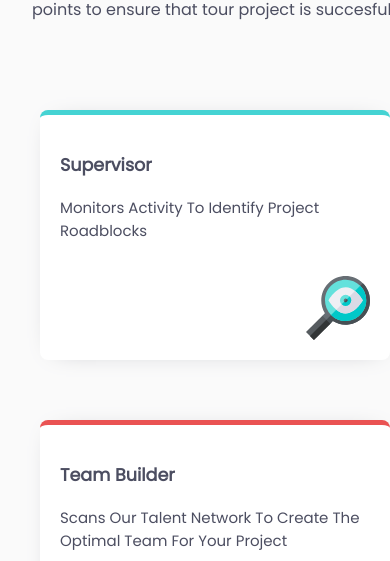
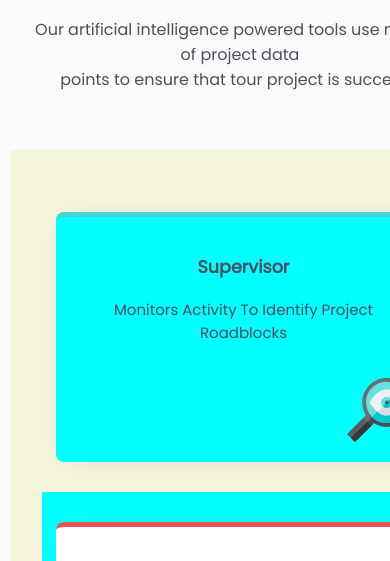
Before and after one commit to omarwork/Four-card-poster-proj, a plain HTML site: page index.html in a window 390 px wide. Shown: the part 240-801 px from the top of the page. Drawn offline with Linux system fonts and the light colour scheme.

Commit message:
mobile_edit

```diff
--- a/MyStyle.css
+++ b/MyStyle.css
@@ -43,7 +43,6 @@ display: inline-block;
 
         }
          article> div{
-            overflow: hidden;
             display: inline-block;
             vertical-align: middle;
              text-align: left;
@@ -94,25 +93,51 @@ display: inline-block;
 
 
 
-@media only screen and (max-width: 800px) {
+@media only screen and (max-width: 1235px)  {
 
     .col .card:first-child{
         margin-bottom: -15px;
     }
+
     .col .card:nth-child(2){
         margin-top: 75px;
     }
+
     .header1{
         color: red;
         padding: 3em 2em;
     }
+
     .text{
         font-size: 20px;
     }
-    .content{
-        padding:0 1em 1em 1em;
-    }
-    body{
+
+    article>div{
+        background-color: aqua!important;
+        display: block;
+        margin: auto;
+        text-align: center;
         padding: 0;
     }
+
+    body{
+        text-align: center;
+    }
+
+    .content{
+        display: inline-block;
+        padding: 2em;
+        width: inherit;
+        background-color: beige;
+
+    }
+
+    .card{
+        display: inline-block;
+        width: 80%;
+        min-width: 375px;
+
+
+    }
+
 }
```
